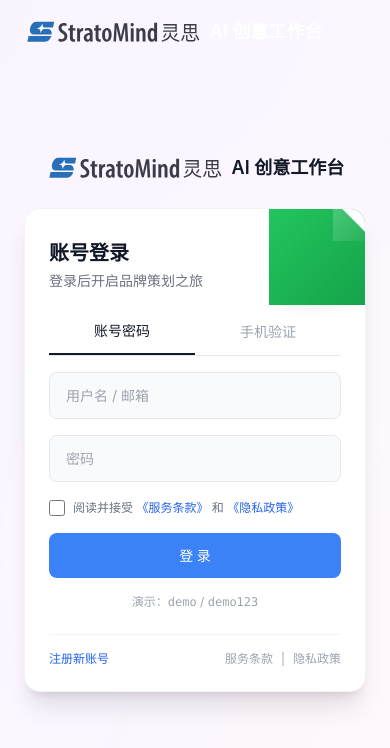
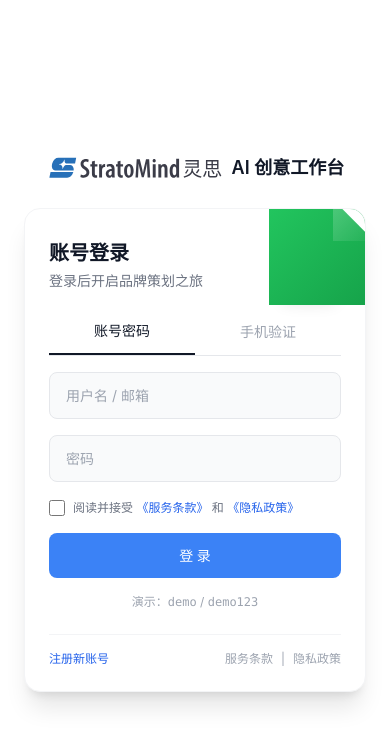
Before and after one commit to GPlanbrand/stratomind, a React (Vite) app: page / in a window 390 px wide. Shown: the top 748 px of the page. Built offline with nearby package versions, Linux system fonts and the light colour scheme.

Commit message:
修复登录页布局：登录框右侧显示，不在banner上面

```diff
--- a/src/pages/HomeLoginPage.tsx
+++ b/src/pages/HomeLoginPage.tsx
@@ -171,9 +171,9 @@ const HomeLoginPage: React.FC = () => {
       </div>
 
       {/* 主内容区 */}
-      <div className="fixed inset-0 flex z-10">
+      <div className="relative min-h-screen flex">
         {/* 左侧品牌宣传区域 */}
-        <div className="hidden lg:flex lg:w-1/2 items-center justify-center p-12">
+        <div className="hidden lg:flex lg:w-1/2 items-center justify-center p-12 relative z-10">
           <div className="max-w-md">
             <div className="flex items-center gap-4 mb-8">
               <img src="/logo.svg" alt="AI 创意工作台" className="h-16 w-auto" />
@@ -235,7 +235,7 @@ const HomeLoginPage: React.FC = () => {
         </div>
 
         {/* 右侧登录区域 */}
-        <div className="w-full lg:w-1/2 flex items-center justify-center p-6 bg-white/95 backdrop-blur-sm">
+        <div className="w-full lg:w-1/2 flex items-center justify-center p-6 bg-white relative z-20">
           <div className="w-full max-w-md">
             {/* 移动端Logo */}
             <div className="lg:hidden flex items-center justify-center gap-2 mb-6">
```
